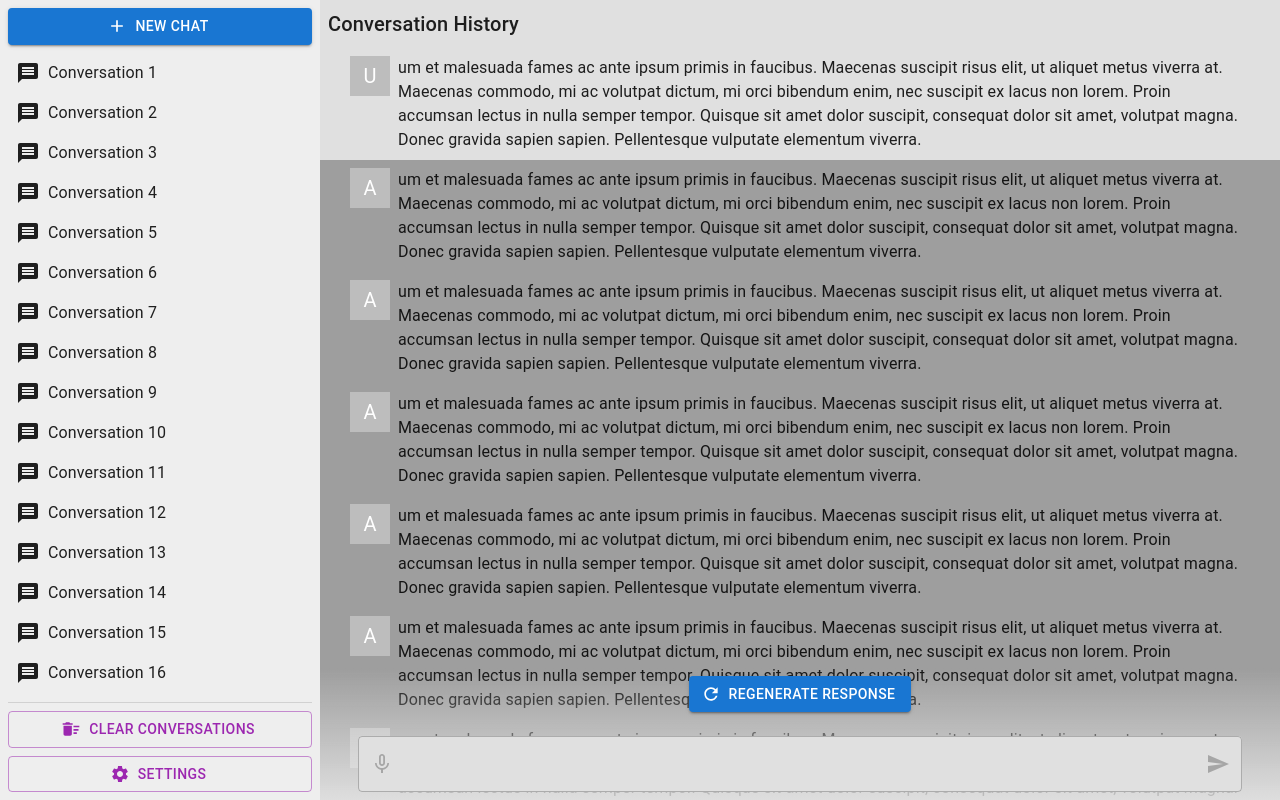
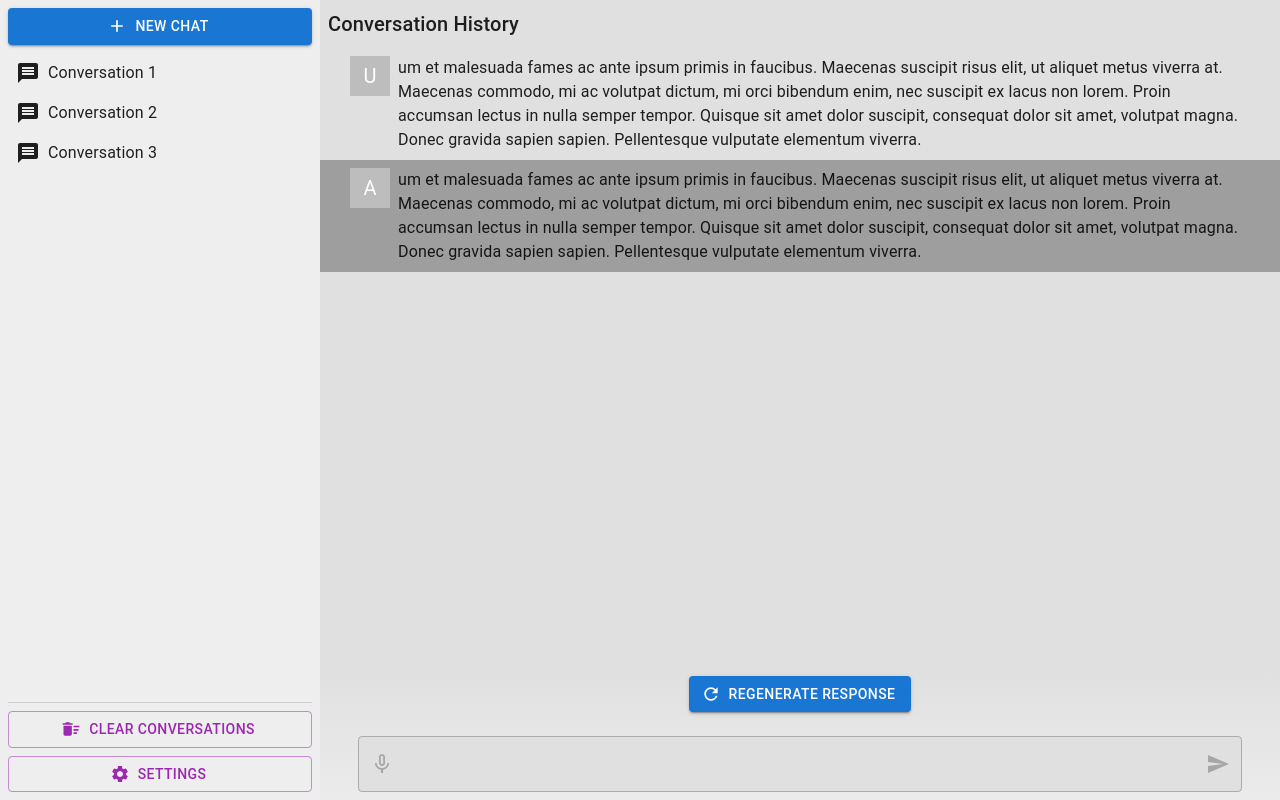
Before and after one commit to chat-gpt-assistant/assistant-ui, a React (Create React App) app: page / in a window 1280 px wide. Built offline with nearby package versions, Linux system fonts and the light colour scheme.

Commit message:
remove test data

```diff
--- a/src/components/ConversationHistory.tsx
+++ b/src/components/ConversationHistory.tsx
@@ -22,78 +22,6 @@ const ConversationHistory: React.FC = () => {
       versions: ['1', '2'], // array containing the original text
       currentVersionIndex: 0, // index of the current version
     },
-    {
-      sender: 'assistant',
-      text: 'um et malesuada fames ac ante ipsum primis in faucibus. Maecenas suscipit risus elit, ut aliquet metus viverra at. Maecenas commodo, mi ac volutpat dictum, mi orci bibendum enim, nec suscipit ex lacus non lorem. Proin accumsan lectus in nulla semper tempor. Quisque sit amet dolor suscipit, consequat dolor sit amet, volutpat magna. Donec gravida sapien sapien. Pellentesque vulputate elementum viverra.', // original text
-      versions: ['1', '2'], // array containing the original text
-      currentVersionIndex: 0, // index of the current version
-    },
-    {
-      sender: 'assistant',
-      text: 'um et malesuada fames ac ante ipsum primis in faucibus. Maecenas suscipit risus elit, ut aliquet metus viverra at. Maecenas commodo, mi ac volutpat dictum, mi orci bibendum enim, nec suscipit ex lacus non lorem. Proin accumsan lectus in nulla semper tempor. Quisque sit amet dolor suscipit, consequat dolor sit amet, volutpat magna. Donec gravida sapien sapien. Pellentesque vulputate elementum viverra.', // original text
-      versions: ['1', '2'], // array containing the original text
-      currentVersionIndex: 0, // index of the current version
-    },
-    {
-      sender: 'assistant',
-      text: 'um et malesuada fames ac ante ipsum primis in faucibus. Maecenas suscipit risus elit, ut aliquet metus viverra at. Maecenas commodo, mi ac volutpat dictum, mi orci bibendum enim, nec suscipit ex lacus non lorem. Proin accumsan lectus in nulla semper tempor. Quisque sit amet dolor suscipit, consequat dolor sit amet, volutpat magna. Donec gravida sapien sapien. Pellentesque vulputate elementum viverra.', // original text
-      versions: ['1', '2'], // array containing the original text
-      currentVersionIndex: 0, // index of the current version
-    }, {
-      sender: 'assistant',
-      text: 'um et malesuada fames ac ante ipsum primis in faucibus. Maecenas suscipit risus elit, ut aliquet metus viverra at. Maecenas commodo, mi ac volutpat dictum, mi orci bibendum enim, nec suscipit ex lacus non lorem. Proin accumsan lectus in nulla semper tempor. Quisque sit amet dolor suscipit, consequat dolor sit amet, volutpat magna. Donec gravida sapien sapien. Pellentesque vulputate elementum viverra.', // original text
-      versions: ['1', '2'], // array containing the original text
-      currentVersionIndex: 0, // index of the current version
-    },
-    {
-      sender: 'assistant',
-      text: 'um et malesuada fames ac ante ipsum primis in faucibus. Maecenas suscipit risus elit, ut aliquet metus viverra at. Maecenas commodo, mi ac volutpat dictum, mi orci bibendum enim, nec suscipit ex lacus non lorem. Proin accumsan lectus in nulla semper tempor. Quisque sit amet dolor suscipit, consequat dolor sit amet, volutpat magna. Donec gravida sapien sapien. Pellentesque vulputate elementum viverra.', // original text
-      versions: ['1', '2'], // array containing the original text
-      currentVersionIndex: 0, // index of the current version
-    },
-    {
-      sender: 'assistant',
-      text: 'um et malesuada fames ac ante ipsum primis in faucibus. Maecenas suscipit risus elit, ut aliquet metus viverra at. Maecenas commodo, mi ac volutpat dictum, mi orci bibendum enim, nec suscipit ex lacus non lorem. Proin accumsan lectus in nulla semper tempor. Quisque sit amet dolor suscipit, consequat dolor sit amet, volutpat magna. Donec gravida sapien sapien. Pellentesque vulputate elementum viverra.', // original text
-      versions: ['1', '2'], // array containing the original text
-      currentVersionIndex: 0, // index of the current version
-    },
-    {
-      sender: 'assistant',
-      text: 'um et malesuada fames ac ante ipsum primis in faucibus. Maecenas suscipit risus elit, ut aliquet metus viverra at. Maecenas commodo, mi ac volutpat dictum, mi orci bibendum enim, nec suscipit ex lacus non lorem. Proin accumsan lectus in nulla semper tempor. Quisque sit amet dolor suscipit, consequat dolor sit amet, volutpat magna. Donec gravida sapien sapien. Pellentesque vulputate elementum viverra.', // original text
-      versions: ['1', '2'], // array containing the original text
-      currentVersionIndex: 0, // index of the current version
-    },
-    {
-      sender: 'user',
-      text: 'um et malesuada fames ac ante ipsum primis in faucibus. Maecenas suscipit risus elit, ut aliquet metus viverra at. Maecenas commodo, mi ac volutpat dictum, mi orci bibendum enim, nec suscipit ex lacus non lorem. Proin accumsan lectus in nulla semper tempor. Quisque sit amet dolor suscipit, consequat dolor sit amet, volutpat magna. Donec gravida sapien sapien. Pellentesque vulputate elementum viverra.', // original text
-      versions: ['1', '2'], // array containing the original text
-      currentVersionIndex: 0, // index of the current version
-    },
-    {
-      sender: 'assistant',
-      text: 'um et malesuada fames ac ante ipsum primis in faucibus. Maecenas suscipit risus elit, ut aliquet metus viverra at. Maecenas commodo, mi ac volutpat dictum, mi orci bibendum enim, nec suscipit ex lacus non lorem. Proin accumsan lectus in nulla semper tempor. Quisque sit amet dolor suscipit, consequat dolor sit amet, volutpat magna. Donec gravida sapien sapien. Pellentesque vulputate elementum viverra.', // original text
-      versions: ['1', '2'], // array containing the original text
-      currentVersionIndex: 0, // index of the current version
-    },
-    {
-      sender: 'user',
-      text: 'um et malesuada fames ac ante ipsum primis in faucibus. Maecenas suscipit risus elit, ut aliquet metus viverra at. Maecenas commodo, mi ac volutpat dictum, mi orci bibendum enim, nec suscipit ex lacus non lorem. Proin accumsan lectus in nulla semper tempor. Quisque sit amet dolor suscipit, consequat dolor sit amet, volutpat magna. Donec gravida sapien sapien. Pellentesque vulputate elementum viverra.', // original text
-      versions: ['1', '2'], // array containing the original text
-      currentVersionIndex: 0, // index of the current version
-    },
-    {
-      sender: 'assistant',
-      text: 'um et malesuada fames ac ante ipsum primis in faucibus. Maecenas suscipit risus elit, ut aliquet metus viverra at. Maecenas commodo, mi ac volutpat dictum, mi orci bibendum enim, nec suscipit ex lacus non lorem. Proin accumsan lectus in nulla semper tempor. Quisque sit amet dolor suscipit, consequat dolor sit amet, volutpat magna. Donec gravida sapien sapien. Pellentesque vulputate elementum viverra.', // original text
-      versions: ['1', '2'], // array containing the original text
-      currentVersionIndex: 0, // index of the current version
-    },
-    {
-      sender: 'user',
-      text: 'um et malesuada fames ac ante ipsum primis in faucibus. Maecenas suscipit risus elit, ut aliquet metus viverra at. Maecenas commodo, mi ac volutpat dictum, mi orci bibendum enim, nec suscipit ex lacus non lorem. Proin accumsan lectus in nulla semper tempor. Quisque sit amet dolor suscipit, consequat dolor sit amet, volutpat magna. Donec gravida sapien sapien. Pellentesque vulputate elementum viverra.', // original text
-      versions: ['1', '2'], // array containing the original text
-      currentVersionIndex: 0, // index of the current version
-    },
-
   ]);
 
   const handleEditMessage = (index: number, newText: string) => {
--- a/src/components/InputPanel.tsx
+++ b/src/components/InputPanel.tsx
@@ -75,6 +75,7 @@ const InputPanel: React.FC = () => {
                         onClick={handleMicToggle}>
               <MicNoneIcon color={isMicMuted ? 'disabled' : 'primary'}/>
             </IconButton>
+
             <TextareaAutosize
               minRows={1}
               maxRows={8}
--- a/src/components/SidePanel.tsx
+++ b/src/components/SidePanel.tsx
@@ -7,7 +7,7 @@ import SettingsIcon from '@mui/icons-material/Settings';
 
 const SidePanel: React.FC = () => {
 
-  const chatItems = Array.from({length: 50}, (_, i) => (
+  const chatItems = Array.from({length: 3}, (_, i) => (
     <ChatItem
       key={i}
       title={`Conversation ${i + 1}`}
@@ -27,6 +27,7 @@ const SidePanel: React.FC = () => {
       <Box flexGrow={1} overflow="auto" mb={1}>
         {chatItems}
       </Box>
+
       <Divider/>
       <Box width="100%" display="flex" flexDirection="column" gap={1} mt={1}>
         <Button variant="outlined" color="secondary" startIcon={<DeleteSweepIcon/>}>
```
